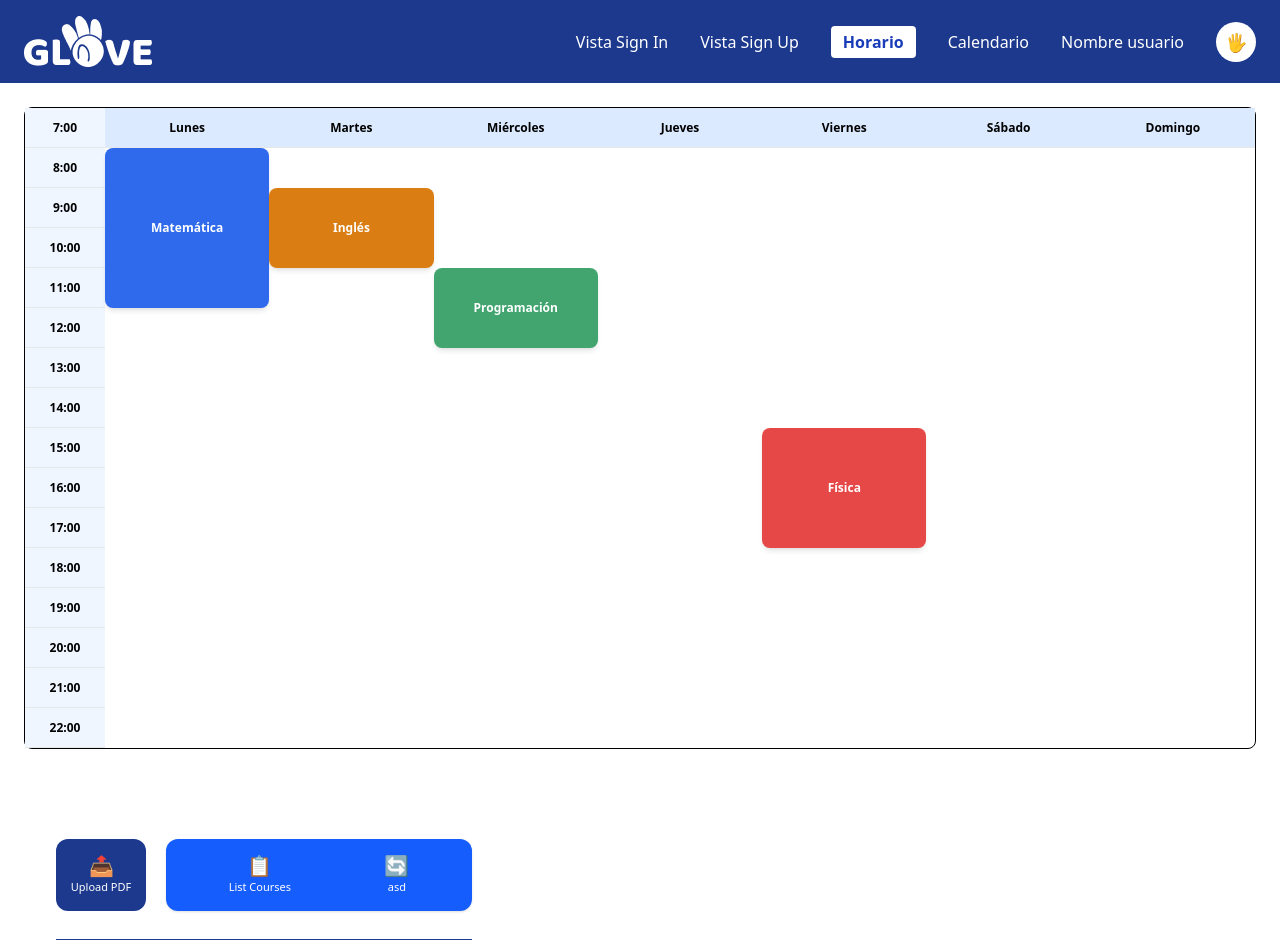
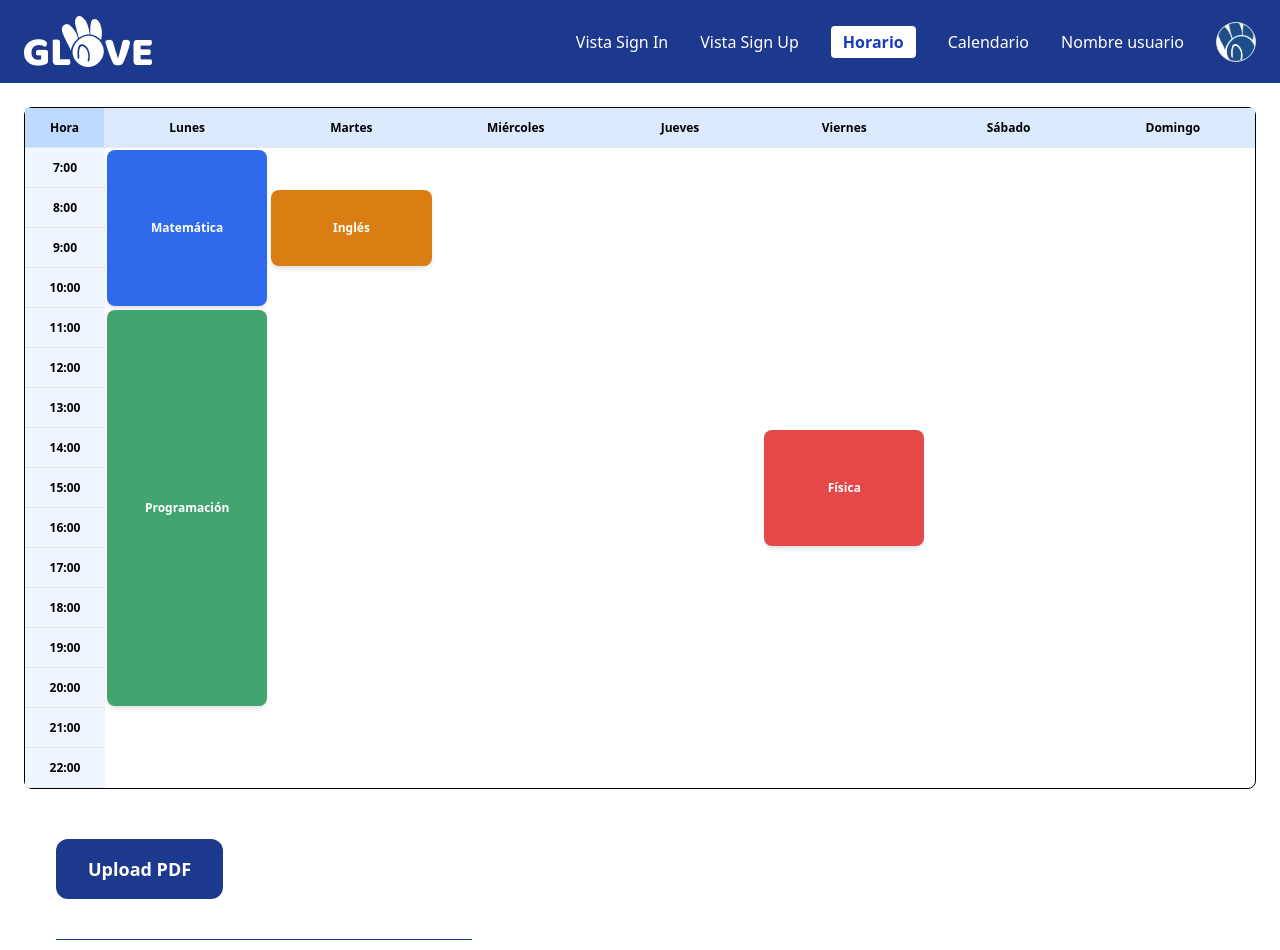
Before and after one commit to JohnHito/GLOVE, a React (Vite) app: page /horario in a window 1280 px wide. Shown: the top 950 px of the page. Built offline with nearby package versions, Linux system fonts and the light colour scheme.

Commit message:
se agregaron el componente de botones al calendario y de perfil, se editaron varros componentes y rutas

```diff
--- /dev/null
+++ b/src/components/ui/AddToCalendarBar.tsx
@@ -0,0 +1,49 @@
+import React from "react";
+import TxtField from "./TxtField";
+import Btn from "./Btn";
+
+interface AddCourseBarProps {
+  value: string;
+  onChange: (e: React.ChangeEvent<HTMLInputElement>) => void;
+  onAdd: () => void;
+  placeholder?: string;
+  icon?: React.ReactNode;
+  btnLabel?: string;
+}
+
+const AddCourseBar: React.FC<AddCourseBarProps> = ({
+  value,
+  onChange,
+  onAdd,
+  placeholder = "Agregar...",
+  icon,
+  btnLabel = " + ",
+}) => {
+  return (
+    <div className="flex items-center bg-blue-900 rounded-xl px-4 py-2 gap-3 w-full max-w-lg">
+      {icon && (
+        <span className="flex flex-row items-center mr-2">
+          {icon}
+        </span>
+      )}
+      <div className="flex-1 flex items-center">
+        <TxtField
+          value={value}
+          onChange={onChange}
+          placeholder={placeholder}
+          className="bg-white rounded-full px-4 py-2 text-gray-700 w-full focus:outline-none mb-0"
+          variant="pill"
+        />
+      </div>
+      <Btn
+        text={btnLabel}
+        variant="primary"
+        size="md"
+        className="ml-2 px-4 py-2 text-lg"
+        onClick={onAdd}
+      />
+    </div>
+  );
+};
+
+export default AddCourseBar;
--- a/src/components/ui/NavVar.tsx
+++ b/src/components/ui/NavVar.tsx
@@ -1,6 +1,7 @@
 import React from "react";
 import { useLocation } from "@tanstack/react-router"; // Ajusta según el router que uses
 import NavVarBtn from "./NavVarBtn";
+import ProfileAvatar from "./ProfileAvatar";
 
 interface NavVarProps {
   style?: string;
@@ -33,9 +34,7 @@ export default function NavVar(props: NavVarProps) {
       {props.buttons?.map((btnProps, idx) => (
         <NavVarBtn key={idx} {...btnProps} />
       ))}
-      <div className="w-10 h-10 rounded-full bg-white flex items-center justify-center">
-        <span className="text-purple-700 font-bold text-lg">🖐️</span>
-      </div>
+      <ProfileAvatar />
     </nav>
   );
 }
--- /dev/null
+++ b/src/components/ui/ProfileAvatar.tsx
@@ -0,0 +1,27 @@
+import React from "react";
+
+interface ProfileAvatarProps {
+  src?: string; // URL de la foto de perfil
+  alt?: string;
+  size?: number; // tamaño en px
+}
+
+const DEFAULT_AVATAR = "/imgs/default_avatar.png"; // Debe existir en public/imgs/
+
+const ProfileAvatar: React.FC<ProfileAvatarProps> = ({ src, alt = "Foto de perfil", size = 40 }) => {
+  return (
+    <div
+      className="rounded-full bg-white flex items-center justify-center overflow-hidden border border-gray-300"
+      style={{ width: size, height: size }}
+    >
+      <img
+        src={src || DEFAULT_AVATAR}
+        alt={alt}
+        style={{ width: "100%", height: "100%", objectFit: "cover" }}
+        loading="lazy"
+      />
+    </div>
+  );
+};
+
+export default ProfileAvatar;
--- a/src/components/ui/Schedule.tsx
+++ b/src/components/ui/Schedule.tsx
@@ -16,16 +16,18 @@ const Schedule: React.FC<ScheduleProps> = ({ courses }) => {
         className="grid border rounded-lg bg-white"
         style={{
           gridTemplateColumns: `80px repeat(7, 1fr)`,
-          gridTemplateRows: `repeat(${hours.length}, 40px)`
+          gridTemplateRows: `40px repeat(${hours.length}, 40px)` // +1 row for header
         }}
       >
-        {/* Horas */}
-        {hours.map((h, i) => (
-          <div key={h} className="border-b border-gray-200 text-xs flex items-center justify-center font-semibold bg-blue-50" style={{ gridColumn: 1, gridRow: i + 1 }}>{h}:00</div>
-        ))}
+        {/* Esquina superior izquierda */}
+        <div className="bg-blue-200 text-xs flex items-center justify-center font-bold border-b border-gray-200 border-r" style={{ gridColumn: 1, gridRow: 1 }}>Hora</div>
         {/* Días */}
         {days.map((d, i) => (
           <div key={d} className="border-b border-gray-200 text-xs flex items-center justify-center font-semibold bg-blue-100" style={{ gridColumn: i + 2, gridRow: 1 }}>{d}</div>
+        ))}
+        {/* Horas */}
+        {hours.map((h, i) => (
+          <div key={h} className="border-b border-gray-200 text-xs flex items-center justify-center font-semibold bg-blue-50" style={{ gridColumn: 1, gridRow: i + 2 }}>{h}:00</div>
         ))}
         {/* Cursos */}
         {courses.map((c, i) => (
--- a/src/components/ui/ScheduleSegment.tsx
+++ b/src/components/ui/ScheduleSegment.tsx
@@ -26,6 +26,7 @@ const ScheduleSegment: React.FC<ScheduleSegmentProps> = ({
         background: color || "#2563eb",
         zIndex: 1,
         opacity: 0.95,
+        margin: "2px", // padding visual entre bloques
       }}
     >
       {name}
--- /dev/null
+++ b/src/components/ui/UploadPdf.tsx
@@ -0,0 +1,88 @@
+import React, { useRef, useState } from "react";
+import { useNavigate } from "@tanstack/react-router";
+
+interface UploadPdfProps {
+  apiEndpoint: string;
+  onSuccess?: (response: any) => void;
+  onError?: (error: any) => void;
+}
+
+const UploadPdf: React.FC<UploadPdfProps> = ({ apiEndpoint, onSuccess, onError }) => {
+  const [dragActive, setDragActive] = useState(false);
+  const [loading, setLoading] = useState(false);
+  const [error, setError] = useState<string | null>(null);
+  const inputRef = useRef<HTMLInputElement>(null);
+  const navigate = useNavigate();
+
+  const handleDrag = (e: React.DragEvent<HTMLDivElement>) => {
+    e.preventDefault();
+    e.stopPropagation();
+    if (e.type === "dragenter" || e.type === "dragover") setDragActive(true);
+    else if (e.type === "dragleave") setDragActive(false);
+  };
+
+  const handleDrop = (e: React.DragEvent<HTMLDivElement>) => {
+    e.preventDefault();
+    e.stopPropagation();
+    setDragActive(false);
+    if (e.dataTransfer.files && e.dataTransfer.files[0]) {
+      uploadFile(e.dataTransfer.files[0]);
+    }
+  };
+
+  const handleChange = (e: React.ChangeEvent<HTMLInputElement>) => {
+    if (e.target.files && e.target.files[0]) {
+      uploadFile(e.target.files[0]);
+    }
+  };
+
+  const uploadFile = async (file: File) => {
+    setLoading(true);
+    setError(null);
+    try {
+      const formData = new FormData();
+      formData.append("file", file);
+      const res = await fetch(apiEndpoint, {
+        method: "POST",
+        body: formData,
+      });
+      if (!res.ok) throw new Error("Error al subir el PDF");
+      const data = await res.json();
+      onSuccess?.(data);
+      // Ejemplo: navegar a otra ruta tras éxito
+      // navigate("/resultado", { state: { data } });
+    } catch (err: any) {
+      setError(err.message || "Error desconocido");
+      onError?.(err);
+    }
+    setLoading(false);
+  };
+
+  return (
+    <div
+      onDragEnter={handleDrag}
+      onDragOver={handleDrag}
+      onDragLeave={handleDrag}
+      onDrop={handleDrop}
+      className={`border-2 border-dashed rounded-xl p-6 flex flex-col items-center justify-center cursor-pointer transition-colors ${dragActive ? "border-blue-700 bg-blue-50" : "border-blue-300 bg-white"}`}
+      onClick={() => inputRef.current?.click()}
+      style={{ minHeight: 120 }}
+    >
+      <input
+        ref={inputRef}
+        type="file"
+        accept="application/pdf"
+        className="hidden"
+        onChange={handleChange}
+        disabled={loading}
+      />
+      <span className="text-4xl mb-2">📤</span>
+      <span className="font-medium text-sm text-center mb-2">
+        {loading ? "Subiendo PDF..." : "Arrastra un PDF aquí o haz click para seleccionar"}
+      </span>
+      {error && <span className="text-red-600 text-xs mt-2">{error}</span>}
+    </div>
+  );
+};
+
+export default UploadPdf;
--- a/src/routes/calendario.tsx
+++ b/src/routes/calendario.tsx
@@ -1,12 +1,22 @@
 import { createFileRoute } from "@tanstack/react-router";
+import React, { useState } from "react";
 import NavVar from "../components/ui/NavVar";
 import Calendar from "../components/ui/Calendar";
+import AddCourseBar from "../components/ui/AddToCalendarBar";
 
 export const Route = createFileRoute("/calendario")({
   component: RouteComponent,
 });
 
 function RouteComponent() {
+  const [courseInput, setCourseInput] = useState("");
+
+  const handleAddCourse = () => {
+    // Lógica para agregar el curso
+    console.log("Curso agregado:", courseInput);
+    setCourseInput("");
+  };
+
   return (
     <div>
       <header className="bg-blue-900 text-white py-4 px-6 flex justify-between items-center">
@@ -27,29 +37,23 @@ function RouteComponent() {
 
       <main className="flex px-8 py-6 gap-8">
         <section className="flex-1 bg-gray-200 rounded-xl shadow-sm">
-          <Calendar
-          view="dayGridMonth"
-          />
+          <Calendar view="dayGridMonth" />
         </section>
 
         <aside className="w-full max-w-md flex flex-col gap-3 pl-1">
-          <div className="bg-blue-900 text-white rounded-xl flex items-center gap-4 px-4 py-4">
-            <div className="flex flex-col items-center justify-center">
-              <span className="text-xl leading-none">📋</span>
-              <span className="text-xs font-semibold">List Courses</span>
-            </div>
-
-            <input
-              type="text"
-              placeholder="Agregar..."
-              className="flex-grow rounded-full px-6 py-2 text-sm bg-white text-black focus:outline-none"
-            />
-
-            <button className="w-10 h-10 border border-white rounded-md flex items-center justify-center text-lg hover:bg-blue-800">
-              +
-            </button>
-          </div>
-
+          <AddCourseBar
+            value={courseInput}
+            onChange={(e) => setCourseInput(e.target.value)}
+            onAdd={handleAddCourse}
+            placeholder="Agregar..."
+            icon={
+              <div className="flex flex-row items-center gap-2 text-white">
+                <span className="text-xl leading-none">📋</span>
+                <span className="text-xs font-semibold">List Courses</span>
+              </div>
+            }
+            btnLabel="+"
+          />
           <hr className="border-blue-900 w-full mt-4" />
         </aside>
       </main>
--- a/src/routes/horario.tsx
+++ b/src/routes/horario.tsx
@@ -1,22 +1,20 @@
+import React, { useState } from "react";
 import { createFileRoute } from "@tanstack/react-router";
 import NavVar from "../components/ui/NavVar";
 import Schedule from "../components/ui/Schedule";
+import Btn from "../components/ui/Btn";
+import UploadPdf from "../components/ui/UploadPdf";
 
 export const Route = createFileRoute("/horario")({
   component: RouteComponent,
 });
 
 function RouteComponent() {
+  const [showPdfPopup, setShowPdfPopup] = useState(false);
   // Ejemplo de cursos para el horario
   const exampleCourses = [
     { day: 0, startHour: 7, endHour: 11, name: "Matemática", color: "#2563eb" },
-    {
-      day: 2,
-      startHour: 10,
-      endHour: 12,
-      name: "Programación",
-      color: "#38a169",
-    },
+    { day: 0, startHour: 11, endHour: 21, name: "Programación", color: "#38a169" },
     { day: 4, startHour: 14, endHour: 17, name: "Física", color: "#e53e3e" },
     { day: 1, startHour: 8, endHour: 10, name: "Inglés", color: "#d97706" },
   ];
@@ -40,40 +38,36 @@ function RouteComponent() {
 
       <main className="p-6 flex flex-col gap-8">
         <Schedule courses={exampleCourses} />
-
         <aside className="w-full max-w-md flex flex-col gap-3 pl-8">
           <div className="flex flex-row items-start justify-start gap-5 h-20">
-            <div className="flex-shrink-0">
-              <button
-                aria-label="Subir PDF"
-                className="flex flex-col items-center justify-center bg-blue-900 text-white px-3 py-2 rounded-xl w-[90px] h-[72px] hover:bg-blue-800"
-              >
-                <span className="text-xl leading-none mb-1">📤</span>
-                <span className="font-medium text-[11px] text-center leading-tight">
-                  Upload PDF
-                </span>
-              </button>
-            </div>
-
-            <div className="flex justify-around items-center bg-blue-600 text-white px-4 py-2 rounded-xl w-full h-[72px] hover:bg-blue-500 shadow-sm">
-              <div className="flex flex-col items-center px-2">
-                <span className="text-xl leading-none mb-1">📋</span>
-                <span className="font-medium text-[11px] text-center leading-tight">
-                  List Courses
-                </span>
-              </div>
-
-              <div className="flex flex-col items-center px-2">
-                <span className="text-xl leading-none mb-1">🔄</span>
-                <span className="font-medium text-[11px] text-center leading-tight">
-                  asd
-                </span>
+            <Btn
+              text="Upload PDF"
+              variant="primary"
+              size="lg"
+              onClick={() => setShowPdfPopup(true)}
+            />
+          </div>
+          <hr className="border-blue-900 w-full mt-2" />
+        </aside>
+        {showPdfPopup && (
+          <>
+            {/* Overlay: dark + blur, but pointer-events-none so it doesn't block interaction */}
+            <div className="fixed inset-0 bg-black/40 backdrop-blur-sm pointer-events-none z-40" />
+            {/* Modal: above overlay, interactive */}
+            <div className="fixed inset-0 flex items-center justify-center z-50">
+              <div className="bg-white rounded-xl p-8 shadow-lg relative w-full max-w-md">
+                <button
+                  className="absolute top-2 right-2 text-2xl text-gray-500 hover:text-red-600"
+                  onClick={() => setShowPdfPopup(false)}
+                  aria-label="Cerrar"
+                >
+                  ×
+                </button>
+                <UploadPdf apiEndpoint="/api/upload" />
               </div>
             </div>
-          </div>
-
-          <hr className="border-blue-900 w-full mt-2" />
-        </aside>
+          </>
+        )}
       </main>
     </div>
   );
```
Also changed, not shown: src/components/ui/TxtField.tsx (+6 -2 lines), src/routes/index.tsx (+7 -7 lines), src/routes/signin.tsx (+6 -5 lines), src/routes/signup.tsx (+10 -10 lines), imgs/default_avatar.png (added).
